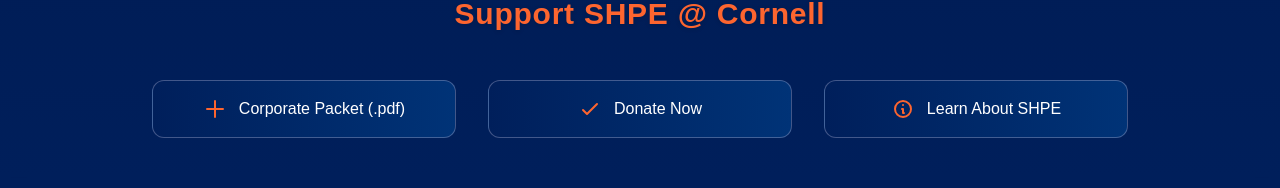
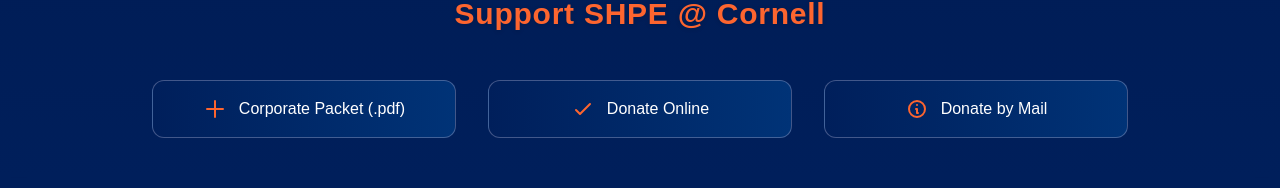
Before and after one commit to shpe-cornell/shpe-website, a Next.js app: page /sponsorship in a window 1280 px wide. Shown: the part 3129-3317 px from the top of the page. Built offline with nearby package versions, Linux system fonts and the light colour scheme; a web font is replaced by a local one.

Commit message:
fixed gradients for consistency and updated sponsorship buttons

```diff
--- a/src/app/member-info/page.tsx
+++ b/src/app/member-info/page.tsx
@@ -17,7 +17,7 @@
 
 export default function MemberInfoPage() {
   return (
-    <div className="flex flex-col items-center mt-[55px] min-h-screen bg-gradient-to-b from-[#0a1f44] to-[#001f5b] mt-15 text-white font-sans">
+    <div className="flex flex-col items-center mt-[55px] min-h-screen bg-gradient-to-b from-[#00031A] to-[#001f5b] mt-15 text-white font-sans">
       {/* Welcome Message Text */}
       <HeroScroll
         welcomeMessage="Explore Happenings for Members"
--- a/src/app/sponsorship/page.tsx
+++ b/src/app/sponsorship/page.tsx
@@ -287,7 +287,7 @@
             Corporate Packet (.pdf)
           </a>
 
-          {/* Donate */}
+          {/* Donate Online*/}
           <a
             href="https://securelb.imodules.com/s/1717/giving/interior.aspx?sid=1717&gid=2&pgid=16421&bledit=1&dids=789.&appealcode=GIVDY25P"
             target="_blank"
@@ -312,12 +312,14 @@
                 d="M5 13l4 4L19 7"
               />
             </svg>
-            Donate Now
+            Donate Online
           </a>
 
-          {/* Learn More */}
-          <Link href="/about" passHref>
-            <p
+          {/* Donate (physical) */}
+          <a
+            href="/important/Mail-In-Sponsor-Form.pdf"
+            target="_blank"
+            rel="noopener noreferrer"
             className={buttonCommonClasses}
             style={{
               WebkitBackdropFilter: "blur(10px)",
@@ -338,9 +340,8 @@
                   d="M13 16h-1v-4h-1m1-4h.01M12 20a8 8 0 100-16 8 8 0 000 16z"
                 />
               </svg>
-              Learn About SHPE
-            </p>
-          </Link>
+              Donate by Mail
+          </a>
         </div>
       </section>
     </div>
--- a/src/app/team/page.tsx
+++ b/src/app/team/page.tsx
@@ -6,7 +6,7 @@
 
 export default function TeamPage() {
   return (
-    <div className="min-h-screen bg-gradient-to-b from-[#0a1f44] to-[#001f5b] mt-15">
+    <div className="min-h-screen bg-gradient-to-b from-[#00031A] to-[#001f5b] mt-15">
       {/* Hero Section */}
       <HeroScroll
         welcomeMessage="Meet Your SHPE Leadership Team"
```
Also changed, not shown: 1 other file (tests, documents, lock files or other folders). Lines whose indentation alone changed are shown as unchanged.
